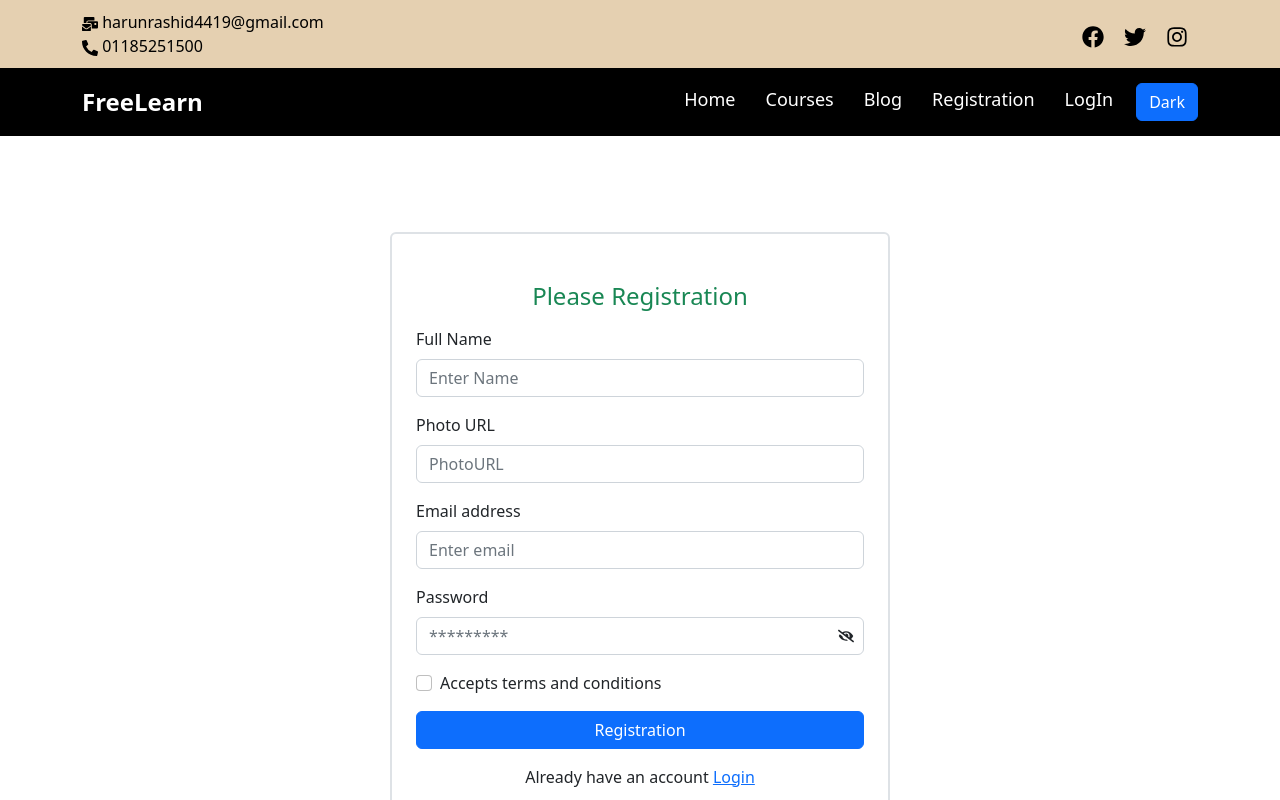
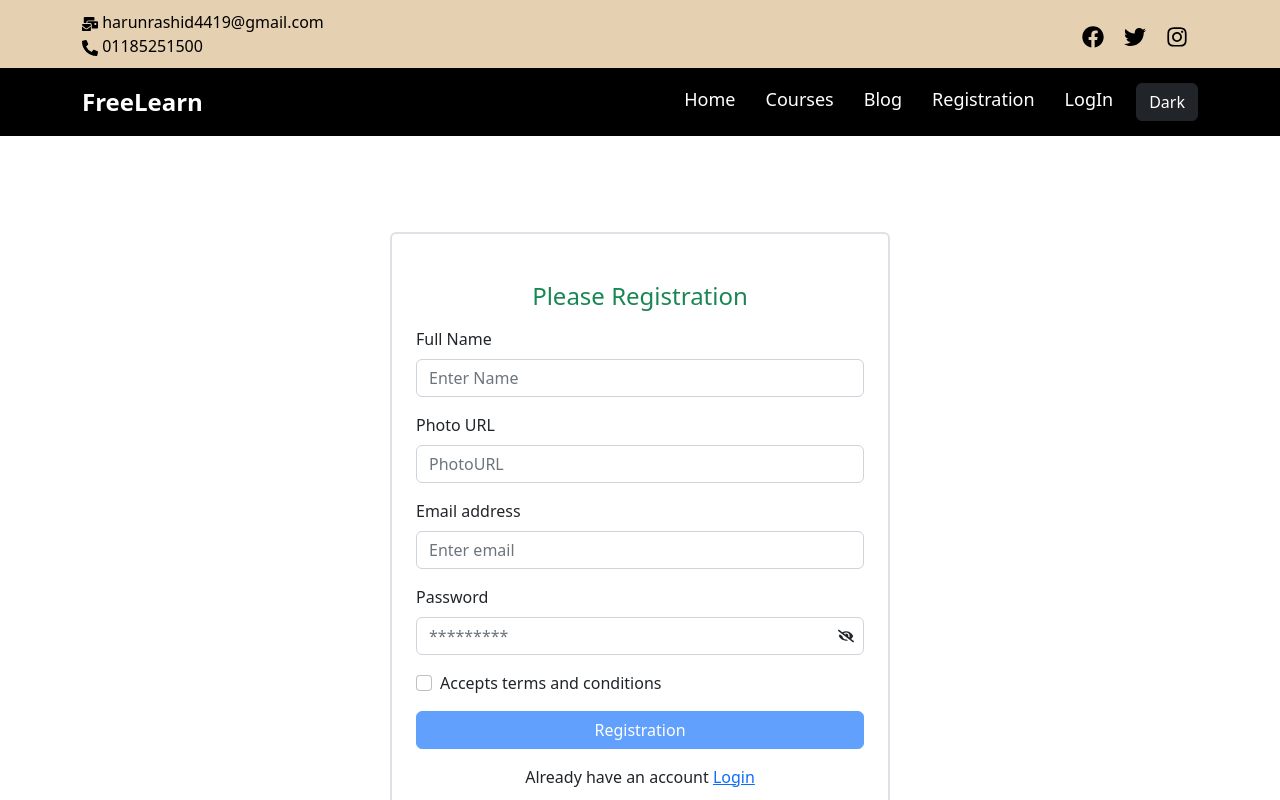
Before and after one commit to harunrashid4419/learnerbd-client, a React (Create React App) app: page /registration in a window 1280 px wide. Shown: the top 800 px of the page. Built offline with nearby package versions, Linux system fonts and the light colour scheme; no server answers.

Commit message:
acctps terms and condition toggle

```diff
--- a/src/components/Header/Header.js
+++ b/src/components/Header/Header.js
@@ -66,9 +66,9 @@ const Header = () => {
                      )}
                      <span className="ms-2" onClick= {() => setDark(!dark)}>
                         {dark ? (
-                           <Button variant="primary">Light</Button>
+                           <Button variant="light">Light</Button>
                            ) : (
-                           <Button variant="primary">Dark</Button>
+                           <Button variant="dark">Dark</Button>
                         )}
                      </span>
                   </div>
--- a/src/components/Registration/Registration.js
+++ b/src/components/Registration/Registration.js
@@ -15,6 +15,7 @@ const Registration = () => {
       useContext(AuthContext);
    const navigate = useNavigate();
    const [showPassword, setShowPassword] = useState(false);
+   const [disabled, setDisabled] = useState(false);
 
    const handleRegistration = (event) => {
       event.preventDefault();
@@ -65,6 +66,10 @@ const Registration = () => {
       profileUpdate(profile);
    };
 
+   const handleToggle = event =>{
+      setDisabled(event.target.checked);
+   }
+
    return (
       <Container className="my-5 pt-5">
          <div
@@ -81,9 +86,9 @@ const Registration = () => {
                      name="name"
                      type="text"
                      placeholder="Enter Name"
+                     required
                   />
                </Form.Group>
-
                <Form.Group className="mb-3" controlId="formBasicText2">
                   <Form.Label>Photo URL</Form.Label>
                   <Form.Control
@@ -92,16 +97,15 @@ const Registration = () => {
                      placeholder="PhotoURL"
                   />
                </Form.Group>
-
                <Form.Group className="mb-3" controlId="formBasicEmail">
                   <Form.Label>Email address</Form.Label>
                   <Form.Control
                      name="email"
                      type="email"
                      placeholder="Enter email"
+                     required
                   />
                </Form.Group>
-
                <Form.Group
                   className="mb-3 position-relative"
                   controlId="formBasicPassword"
@@ -110,6 +114,7 @@ const Registration = () => {
                   <Form.Control
                      name="password"
                      type={showPassword ? "text" : "password"}
+                     required
                      placeholder="*********"
                   />
                   <div onClick={() => setShowPassword(!showPassword)}>
@@ -126,15 +131,19 @@ const Registration = () => {
                      )}
                   </div>
                </Form.Group>
-
                <Form.Group className="mb-3" controlId="formBasicCheckbox">
                   <Form.Check
+                     onClick={handleToggle}
                      type="checkbox"
                      label="Accepts terms and conditions"
                   />
                </Form.Group>
-
-               <Button className="w-100" variant="primary" type="submit">
+               <Button
+                  className="w-100"
+                  variant="primary"
+                  disabled={!disabled}
+                  type="submit"
+               >
                   Registration
                </Button>
                <p className="text-center mt-3">
```
